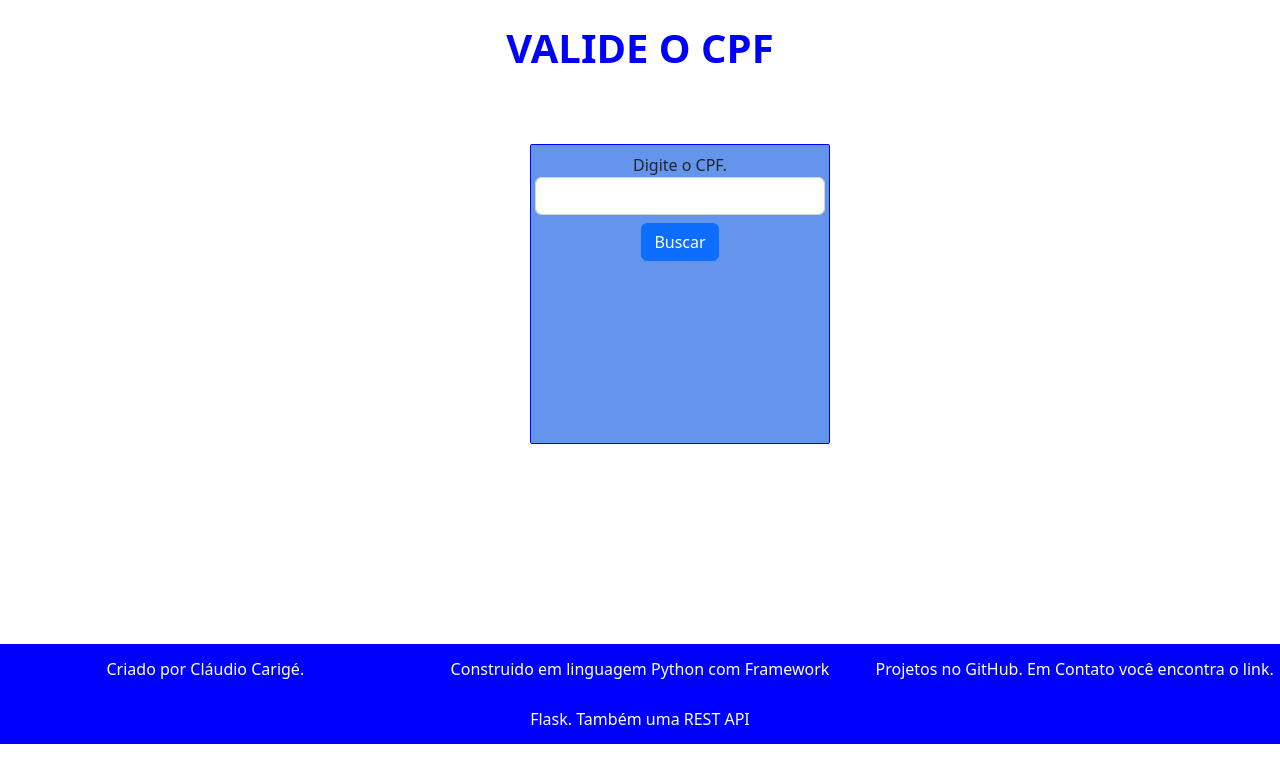
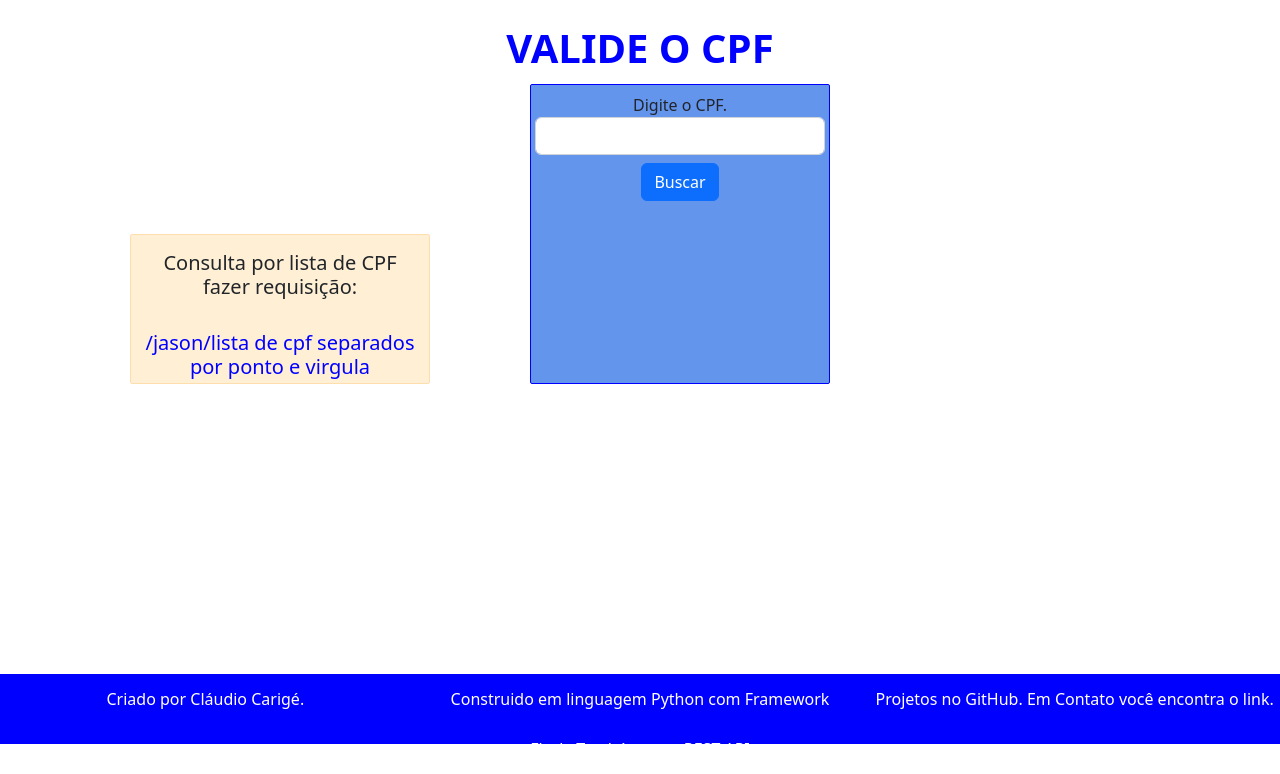
Before and after one commit to claudiocarige/ValidacaoCpf, a Flask app: page / in a window 1280 px wide. Shown: the part 56-830 px from the top of the page. Before the commit the page ends 800 px from the top, so only its background shows below. Run offline with Flask 2, Linux system fonts and the light colour scheme.

Commit message:
Informativo de Requisição

```diff
--- a/app/static/main.css
+++ b/app/static/main.css
@@ -12,7 +12,7 @@ footer {
     background-color: blue;
     color: #FFF;
     width: 100%;
-    height: 100px;
+    height: 70px;
     text-align: center;
     line-height: 50px;
 }
@@ -21,13 +21,17 @@ footer {
   width: 300px;
   height: 300px;
 }
+.div2 {
+  width: 300px;
+  height: 150px;
+}
 
 .divFixedCpf {
   background-color: cornflowerblue;
   border: 0.2px solid blue;
   border-radius: 2px;
   position: fixed ;
-  top: 200px;
+  top: 140px;
   left: 530px;
 }
 
@@ -36,7 +40,7 @@ footer {
   border: 0.2px solid navajowhite;
   border-radius: 2px;
   position: fixed ;
-  top: 200px;
+  top: 290px;
   left: 130px;
 }
 
--- a/app/templates/home.html
+++ b/app/templates/home.html
@@ -45,5 +45,10 @@
                  {% endif %}
              {% endif %}
          </div>
+         <div class="div2 divFixedText" style="text-align:center" >
+             <div class="container mt-3">
+                 <h5>Consulta por lista de CPF fazer requisição:</h5></br><h5 style="color: blue"> /jason/lista de cpf separados por ponto e virgula</h5>
+             </div>
+         </div>
      </div>
 {% endblock %}
```
